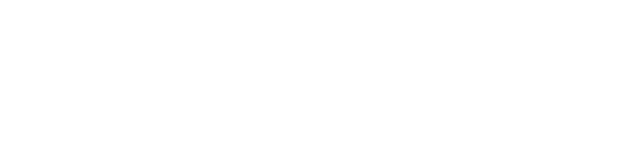
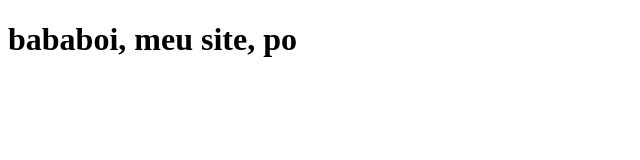
Before and after one commit to ChrisSLS/ProjetoTeste, a plain HTML site: page index.html in a window 1280 px wide. Shown: the whole page, without its empty margins (0-640 px from the left). Drawn offline with Linux system fonts and the light colour scheme.

Commit message:
Titulo do site

```diff
--- a/index.html
+++ b/index.html
@@ -7,6 +7,6 @@
     <title>Titulo</title>
 </head>
 <body>
-
+    <h1>bababoi, meu site, po</h1>
 </body>
 </html>
```
